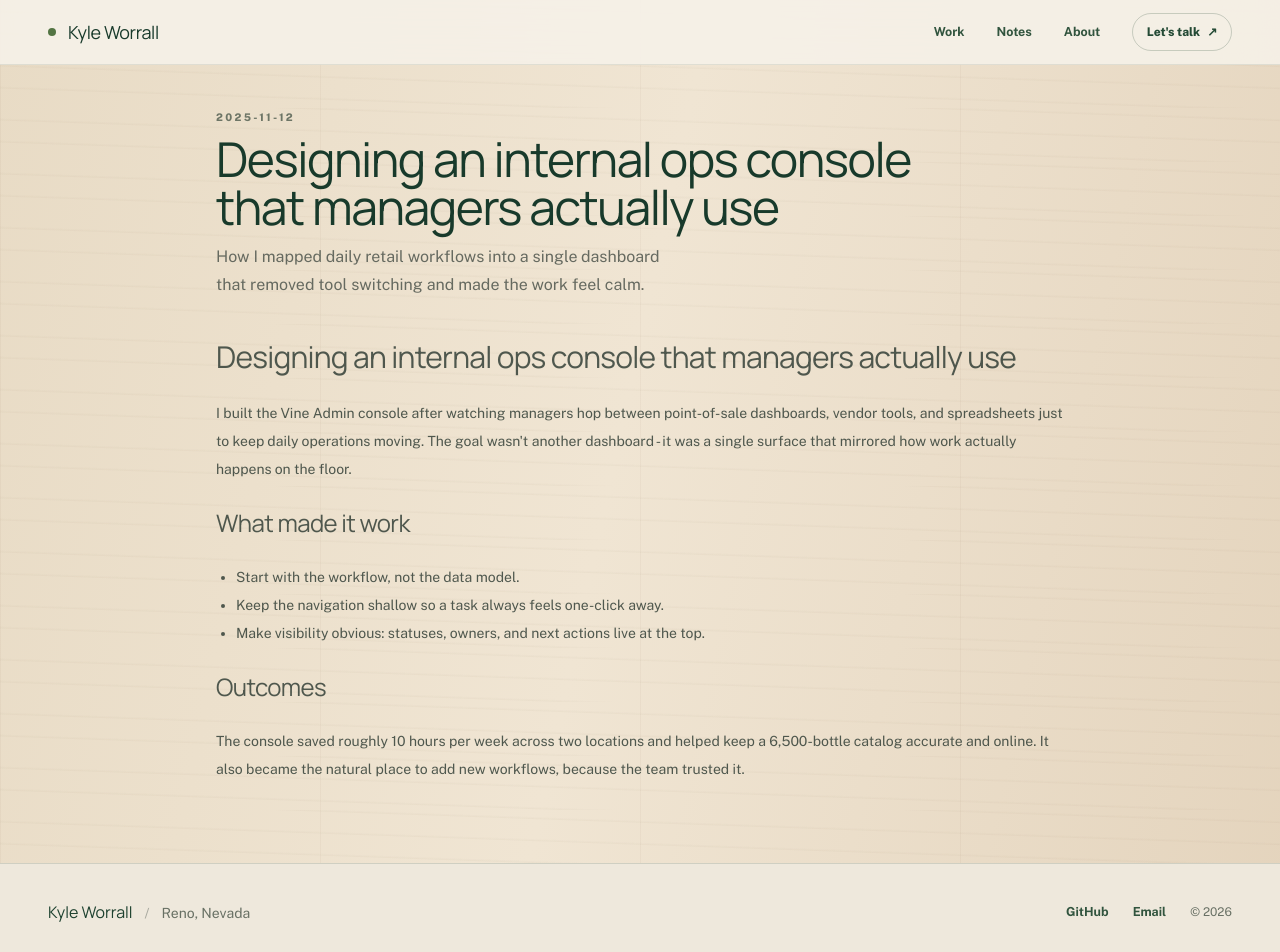
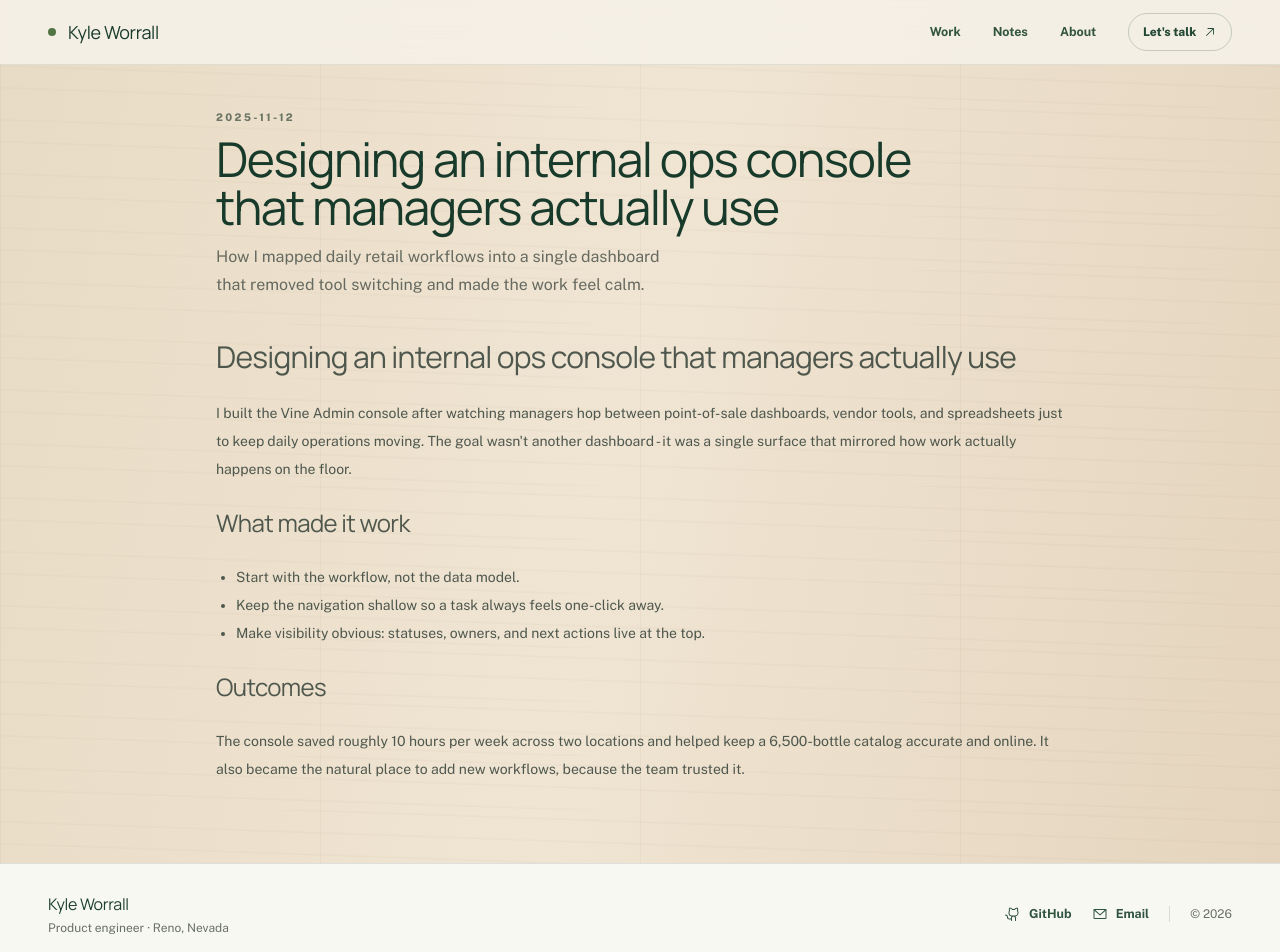
Before and after one commit to kylewhirl/portfolio, a Next.js app: page /writing/ops-console-that-managers-actually-use in a window 1280 px wide. Shown: the top 952 px of the page. Built offline with nearby package versions, Linux system fonts and the light colour scheme.

Commit message:
Fix interior page footer and adopt Phosphor icons (#3)

```diff
--- a/package.json
+++ b/package.json
@@ -10,6 +10,7 @@
   },
   "dependencies": {
     "@mdx-js/mdx": "^3.1.1",
+    "@phosphor-icons/react": "^2.1.10",
     "@radix-ui/react-dialog": "^1.1.15",
     "@radix-ui/react-dropdown-menu": "^2.1.16",
     "@radix-ui/react-separator": "^1.1.8",
@@ -18,7 +19,6 @@
     "@radix-ui/react-tooltip": "^1.2.8",
     "class-variance-authority": "^0.7.1",
     "clsx": "^2.1.1",
-    "lucide-react": "^0.562.0",
     "next": "16.1.4",
     "next-themes": "^0.4.6",
     "react": "19.2.3",
--- a/src/app/layout.tsx
+++ b/src/app/layout.tsx
@@ -51,9 +51,9 @@ export default function RootLayout({
     <html lang="en" suppressHydrationWarning>
       <body className={`${manrope.variable} ${publicSans.variable} font-sans antialiased`}>
         <ThemeProvider attribute="class" defaultTheme="light" enableSystem={false}>
-          <div className="site-shell min-h-screen text-foreground">
+          <div className="site-shell flex min-h-screen flex-col text-foreground">
             <SiteNav />
-            <main className="pt-24 sm:pt-28">{children}</main>
+            <main className="flex-1 pt-24 sm:pt-28">{children}</main>
             <SiteFooter />
           </div>
         </ThemeProvider>
--- a/src/components/copy-button.tsx
+++ b/src/components/copy-button.tsx
@@ -2,7 +2,7 @@
 
 import * as React from "react";
 import { Button } from "@/components/ui/button";
-import { Check, Copy } from "lucide-react";
+import { Check, Copy } from "@phosphor-icons/react";
 
 export function CopyButton({ value }: { value: string }) {
   const [copied, setCopied] = React.useState(false);
--- a/src/components/mode-toggle.tsx
+++ b/src/components/mode-toggle.tsx
@@ -1,7 +1,7 @@
 "use client";
 
 import * as React from "react";
-import { Moon, Sun } from "lucide-react";
+import { Moon, Sun } from "@phosphor-icons/react";
 import { useTheme } from "next-themes";
 import { Button } from "@/components/ui/button";
 
--- a/src/components/portfolio-experience.tsx
+++ b/src/components/portfolio-experience.tsx
@@ -7,11 +7,11 @@ import {
   ArrowDown,
   ArrowUpRight,
   Check,
-  ChevronLeft,
-  ChevronRight,
-  Github,
+  CaretLeft as ChevronLeft,
+  CaretRight as ChevronRight,
+  GithubLogo as Github,
   Leaf,
-} from "lucide-react";
+} from "@phosphor-icons/react";
 import { projects } from "@/content/projects";
 
 const featuredSlugs = ["vine-admin", "tqrco", "rewrapped", "dinowalls"];
--- a/src/components/project-card.tsx
+++ b/src/components/project-card.tsx
@@ -18,7 +18,7 @@ import {
   TooltipProvider,
   TooltipTrigger,
 } from "@/components/ui/tooltip";
-import { ArrowUpRight } from "lucide-react";
+import { ArrowUpRight } from "@phosphor-icons/react/dist/ssr";
 import { cn } from "@/lib/utils";
 
 export function ProjectCard({ project }: { project: Project }) {
--- a/src/components/site-footer.tsx
+++ b/src/components/site-footer.tsx
@@ -1,21 +1,31 @@
 import Link from "next/link";
+import { EnvelopeSimple, GithubLogo } from "@phosphor-icons/react/dist/ssr";
 
 export function SiteFooter() {
   return (
-    <footer className="border-t border-[#203e2e]/15 bg-[#eee8dc]">
-      <div className="mx-auto flex w-full max-w-[1380px] flex-col gap-6 px-6 py-9 text-sm text-[#687064] sm:flex-row sm:items-center sm:justify-between lg:px-12">
-        <p>
-          <span className="font-display text-base text-[#1d412f]">Kyle Worrall</span>
-          <span className="mx-3 text-[#a8a99f]">/</span>
-          Reno, Nevada
-        </p>
-        <div className="flex flex-wrap items-center gap-x-6 gap-y-2">
-          <Link href="https://github.com/kylewhirl" target="_blank" rel="noreferrer" className="footer-link">
+    <footer className="border-t border-[#203e2e]/12 bg-[#f8f8f3]">
+      <div className="mx-auto flex w-full max-w-[1380px] flex-col gap-5 px-6 py-7 text-sm sm:flex-row sm:items-center sm:justify-between lg:px-12">
+        <div>
+          <p className="font-display text-base tracking-[-0.02em] text-[#1d412f]">
+            Kyle Worrall
+          </p>
+          <p className="mt-1 text-xs text-[#687064]">Product engineer · Reno, Nevada</p>
+        </div>
+        <div className="flex flex-wrap items-center gap-x-5 gap-y-3 text-[#687064]">
+          <Link
+            href="https://github.com/kylewhirl"
+            target="_blank"
+            rel="noreferrer"
+            className="footer-link inline-flex items-center gap-2"
+          >
+            <GithubLogo aria-hidden="true" className="size-4" />
             GitHub
           </Link>
-          <a href="mailto:hello@kyleworrall.com" className="footer-link">
+          <a href="mailto:hello@kyleworrall.com" className="footer-link inline-flex items-center gap-2">
+            <EnvelopeSimple aria-hidden="true" className="size-4" />
             Email
           </a>
+          <span aria-hidden="true" className="h-4 w-px bg-[#203e2e]/15" />
           <span className="text-xs">© {new Date().getFullYear()}</span>
         </div>
       </div>
--- a/src/components/site-nav.tsx
+++ b/src/components/site-nav.tsx
@@ -6,7 +6,7 @@ import {
   DropdownMenuItem,
   DropdownMenuTrigger,
 } from "@/components/ui/dropdown-menu";
-import { Menu } from "lucide-react";
+import { ArrowUpRight, List as Menu } from "@phosphor-icons/react/dist/ssr";
 
 const navLinks = [
   { href: "/projects", label: "Work" },
@@ -31,7 +31,7 @@ export function SiteNav() {
             </Link>
           ))}
           <Link href="/contact" className="nav-contact">
-            Let&apos;s talk <span aria-hidden="true">↗</span>
+            Let&apos;s talk <ArrowUpRight aria-hidden="true" className="size-3.5" />
           </Link>
         </div>
         <DropdownMenu>
--- a/src/components/ui/dialog.tsx
+++ b/src/components/ui/dialog.tsx
@@ -2,7 +2,7 @@
 
 import * as React from "react"
 import * as DialogPrimitive from "@radix-ui/react-dialog"
-import { XIcon } from "lucide-react"
+import { X as XIcon } from "@phosphor-icons/react"
 
 import { cn } from "@/lib/utils"
 
--- a/src/components/ui/dropdown-menu.tsx
+++ b/src/components/ui/dropdown-menu.tsx
@@ -2,7 +2,11 @@
 
 import * as React from "react"
 import * as DropdownMenuPrimitive from "@radix-ui/react-dropdown-menu"
-import { CheckIcon, ChevronRightIcon, CircleIcon } from "lucide-react"
+import {
+  CaretRight as ChevronRightIcon,
+  Check as CheckIcon,
+  Circle as CircleIcon,
+} from "@phosphor-icons/react"
 
 import { cn } from "@/lib/utils"
 
```
Also changed, not shown: src/components/smart-home-grid.tsx (+4 -4 lines), 1 other file (tests, documents, lock files or other folders).
